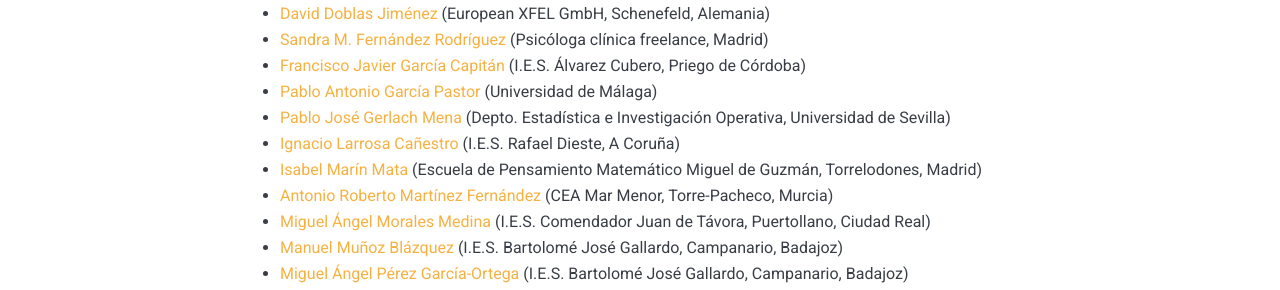
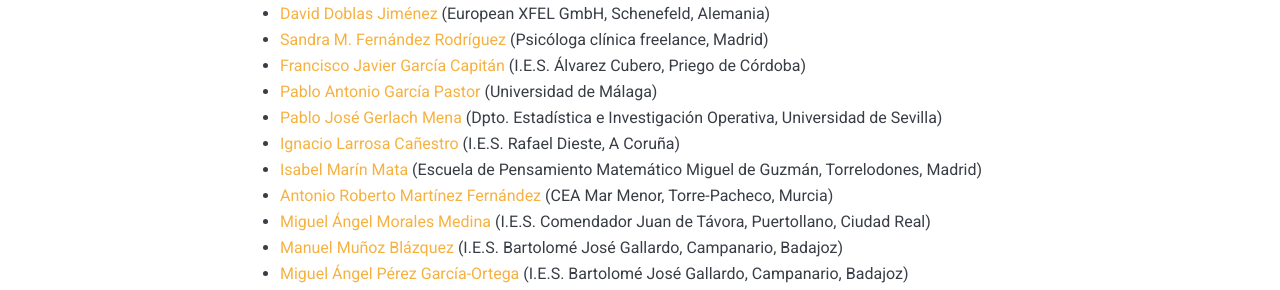
Before and after one commit to revistalva2/lva2.github.io, a Jekyll site: the page built from _pages/01-ficha_bibliografica.markdown, in a window 1280 px wide. Shown: the part 857-1147 px from the top of the page. Built offline with Jekyll 4.4.1, drawn with Linux system fonts in a browser that asks for light colours; nearby versions of some CDN libraries.

Commit message:
Update 01-ficha_bibliografica.markdown

```diff
--- a/_pages/01-ficha_bibliografica.markdown
+++ b/_pages/01-ficha_bibliografica.markdown
@@ -33,7 +33,7 @@
 - [Sandra M. Fernández Rodríguez](mailto:sdrafez@gmail.com) (Psicóloga clínica freelance, Madrid)
 - [Francisco Javier García Capitán](mailto:garciacapitan@gmail.com) (I.E.S. Álvarez Cubero, Priego de Córdoba)
 - [Pablo Antonio García Pastor](mailto:iraze.pgp@gmail.com) (Universidad de Málaga)
-- [Pablo José Gerlach Mena](mailto:gerlach@us.es) (Depto. Estadística e Investigación Operativa, Universidad de Sevilla)
+- [Pablo José Gerlach Mena](mailto:gerlach@us.es) (Dpto. Estadística e Investigación Operativa, Universidad de Sevilla)
 - [Ignacio Larrosa Cañestro](mailto:ilarrosa@mundo-r.com) (I.E.S. Rafael Dieste, A Coruña)
 - [Isabel Marín Mata](mailto:isamarin77@hotmail.com) (Escuela de Pensamiento Matemático Miguel de Guzmán, Torrelodones, Madrid)
 - [Antonio Roberto Martínez Fernández](mailto:antoniorobert.martinez@murciaeduca.es) (CEA Mar Menor, Torre-Pacheco, Murcia)
```
